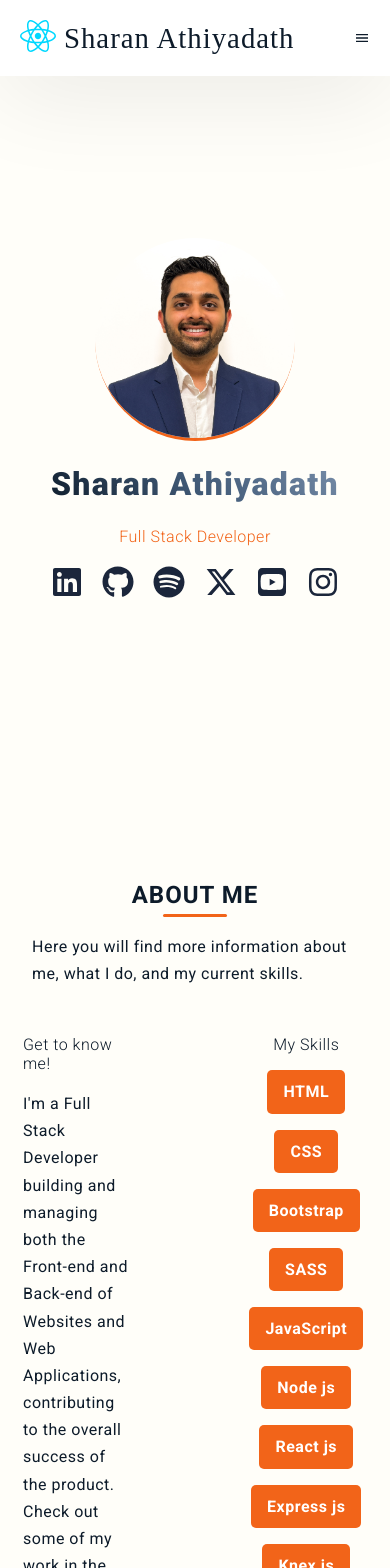
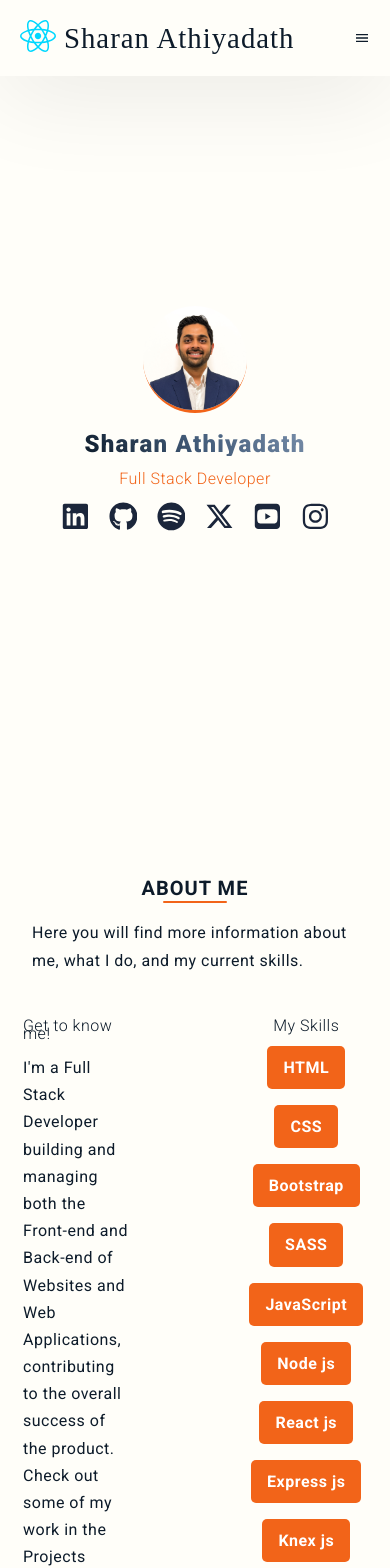
Before and after one commit to Sharanadhi/sharan-portfolio, a React (Vite) app: page / in a window 390 px wide. Shown: the top 1568 px of the page. Built offline with nearby package versions, Linux system fonts and the light colour scheme; a web font is replaced by a local one.

Commit message:
Add media queries for hero section

```diff
--- a/src/components/Header/Header.scss
+++ b/src/components/Header/Header.scss
@@ -6,8 +6,7 @@
   position: fixed;
   width: 100%;
   z-index: 1000;
-  background: #000;
-  background: #fff;
+  background: $white1;
   box-shadow: 0 10px 100px rgba(0, 0, 0, 0.1);
   &__content {
     display: flex;
@@ -64,13 +63,6 @@
     visibility: visible;
     opacity: 1;
   }
-  // &__sm-menu-links {
-  //   @include flex-center;
-  //   flex-direction: column;
-  //   a {
-  //     text-decoration: none;
-  //   }
-  // }
   &__sm-menu-link {
     list-style: none;
     a {
--- a/src/components/Hero/Hero.jsx
+++ b/src/components/Hero/Hero.jsx
@@ -1,6 +1,6 @@
 
 import { FaLinkedin,FaGithub,FaSpotify,FaXTwitter,FaSquareYoutube,FaInstagram } from "react-icons/fa6";
-import { Slide,Fade,Zoom } from "react-awesome-reveal";
+// import { Slide,Fade,Zoom } from "react-awesome-reveal";
 
 import './Hero.scss';
 import sharan_headshot from '../../assets/images/Sharan_Athiyadath.jpg';
@@ -8,26 +8,26 @@ import sharan_headshot from '../../assets/images/Sharan_Athiyadath.jpg';
 function Hero(){
   return (
     <section className="hero">
-      <Zoom duration={2000}>
+      {/* <Zoom duration={2000}> */}
         <div className='hero__imgContainer'>
           <img className='hero__img' src={sharan_headshot} alt="Sharan's headshot" />
         </div>
-      </Zoom>
-      <Slide duration={2000}>
+      {/* </Zoom> */}
+      {/* <Slide duration={2000}> */}
         <h1 className="hero__heading">Sharan Athiyadath</h1>
-      </Slide>
-      <Slide duration={3000}>
+      {/* </Slide> */}
+      {/* <Slide duration={3000}> */}
         <h3 className="hero__subheading">Full Stack Developer</h3>
-      </Slide>
+      {/* </Slide> */}
         <ul className='hero__sociallinks'>
-        <Fade delay={2000} cascade damping={0.1}>
+        {/* <Fade delay={2000} cascade damping={0.1}> */}
           <li><a target="_blank" href="https://www.linkedin.com/in/sharan-athiyadath/"><FaLinkedin/></a></li>
           <li><a target="_blank" href="https://github.com/Sharanadhi"><FaGithub/></a></li>
           <li><a target="_blank" href="https://open.spotify.com/user/315qepx426u27kty6kxa5227dxoe?si=c8d4bc9ade6c4824"><FaSpotify/></a></li>
           <li><a target="_blank" href="https://x.com/sharanadhi1"><FaXTwitter/></a></li>
           <li><a target="_blank" href="https://youtube.com/@sharanadhi9196?si=zEaPk4dXBYvBKjHx"><FaSquareYoutube/></a></li>
           <li><a target="_blank" href="#"><FaInstagram/></a></li>
-      </Fade>
+      {/* </Fade> */}
         </ul>
     </section>
   )
--- a/src/components/Hero/Hero.scss
+++ b/src/components/Hero/Hero.scss
@@ -4,7 +4,6 @@
 
 .hero {
   height: 100vh;
-  // width: 100%;
   padding: 2rem;
   @include flex-center;
   flex-direction: column;
@@ -18,9 +17,15 @@
   &__img {
     height: auto;
     width: 100%;
-    max-width: 12.5rem;
+    max-width: 6.5rem;
     border-radius: 50%;
     border-bottom: 3px solid $orange1;
+    @include media-query("tablet") {
+      max-width: 9.5rem;
+    }
+    @include media-query("desktop") {
+      max-width: 12.5rem;
+    }
   }
 
   &__heading {
@@ -40,8 +45,11 @@
     @include flex-center;
     gap: 1.2rem;
     a {
-      font-size: 2rem;
+      font-size: 1.8rem;
       color: $blue1;
+      @include media-query("tablet") {
+        font-size: 2rem;
+      }
     }
     a:hover {
       color: $grey2;
--- a/src/styles/partials/_typography.scss
+++ b/src/styles/partials/_typography.scss
@@ -8,30 +8,31 @@ html {
 
 h1 {
   @include roboto-font(900);
-
-  font-size: 2rem;
+  font-size: 1.5rem;
   letter-spacing: 1.25px;
-  line-height: 1.5;
+  line-height: 1;
   @include media-query("tablet") {
-    font-size: 3rem;
+    font-size: 2.25rem;
     letter-spacing: 1.5px;
-    line-height: 2;
+    line-height: 1.5;
   }
   @include media-query("desktop") {
-    font-size: 4rem;
+    font-size: 3.75rem;
+    line-height: 2;
   }
 }
 
 h2 {
   @include roboto-font(700);
-  font-size: 1.5rem;
+  font-size: 1.25rem;
   letter-spacing: 1px;
-  line-height: 1.6;
+  line-height: 1.25;
   @include media-query("tablet") {
-    font-size: 2rem;
+    font-size: 1.75rem;
+    line-height: 1.5;
   }
   @include media-query("desktop") {
-    font-size: 3rem;
+    font-size: 2.25rem;
   }
 }
 
@@ -39,8 +40,10 @@ h3 {
   @include roboto-font(300);
   font-size: 1rem;
   letter-spacing: 0.5px;
+  line-height: 0.5;
   @include media-query("tablet") {
     font-size: 2rem;
+    line-height: 1;
   }
 }
 
```
